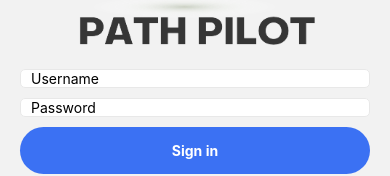
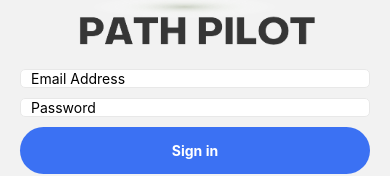
Before and after one commit to Jsjk112344/Orbital24PathPilot, a React Native app: screen /SignIn in a window 390 px wide. Shown: the part 156-332 px from the top of the page. Built offline with nearby package versions, Linux system fonts and the light colour scheme.

Commit message:
now can sign in with valid credentials

```diff
--- a/src/screens/SignInScreen/SignInScreen.js
+++ b/src/screens/SignInScreen/SignInScreen.js
@@ -9,17 +9,23 @@
 
 import { useNavigation } from '@react-navigation/native';
 const SignInScreen = () => {
-    const [username, setUsername] = useState('');
+    const [email, setEmail] = useState('');
     const [password, setPassword] = useState('');
     const {height} = useWindowDimensions();
     const navigation = useNavigation();
     //Button functionality
 
-    const onSignInPressed = () => {
-        console.warn("Sign in");
-        //validate user
-        navigation.navigate('Home');
-    }
+    const onSignInPressed = async () => {
+        try {
+            const response = await auth().signInWithEmailAndPassword(email, password);
+            console.log('User signed in:', response);
+            navigation.navigate('Home');
+        } catch (error) {
+            console.error('Failed to sign in, user credentials are invalid');
+            alert('Failed to sign in, user credentials are invalid');
+        }
+    };
+
     const onForgotPasswordPressed = () => {
         navigation.navigate("ForgotPassword");
     }
@@ -37,9 +43,9 @@
                     resizeMode="contain"
                 />
                 <CustomInput
-                    value={username}
-                    setValue={setUsername}
-                    placeholder="Username"
+                    value={email}
+                    setValue={setEmail}
+                    placeholder="Email Address"
                     secureTextEntry={false}
 
                 />
```
